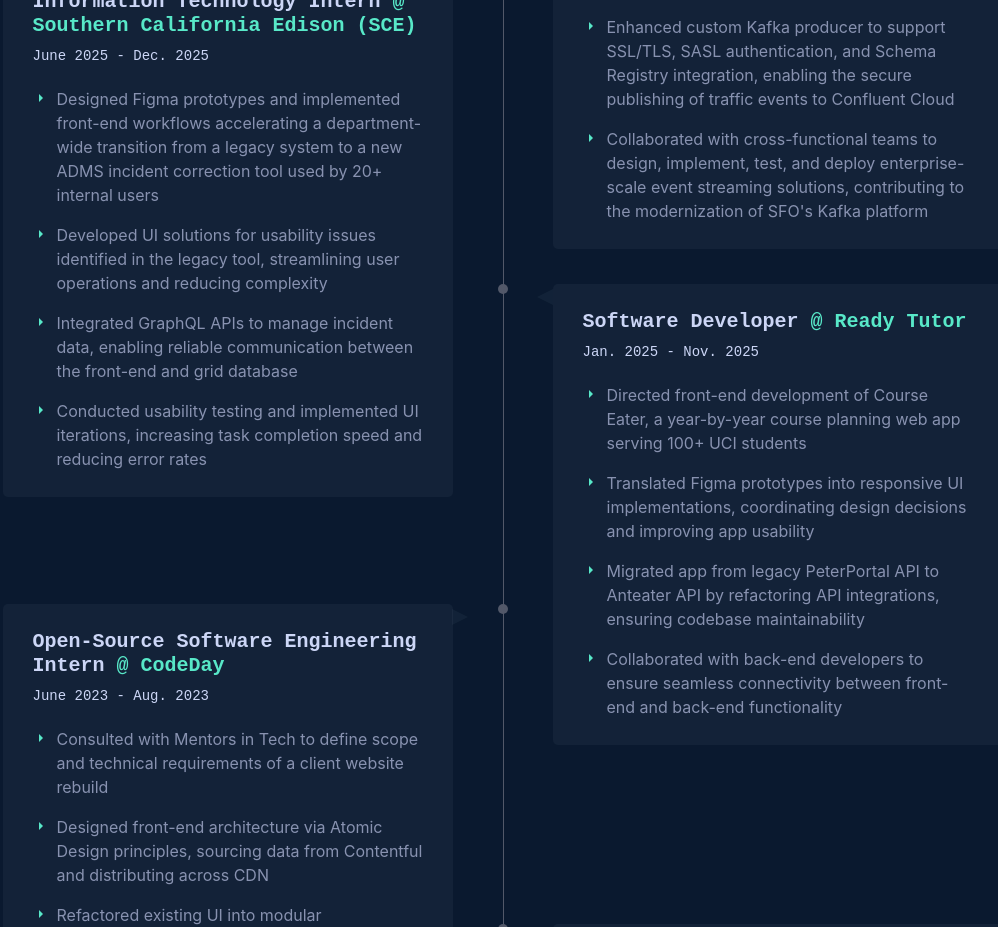
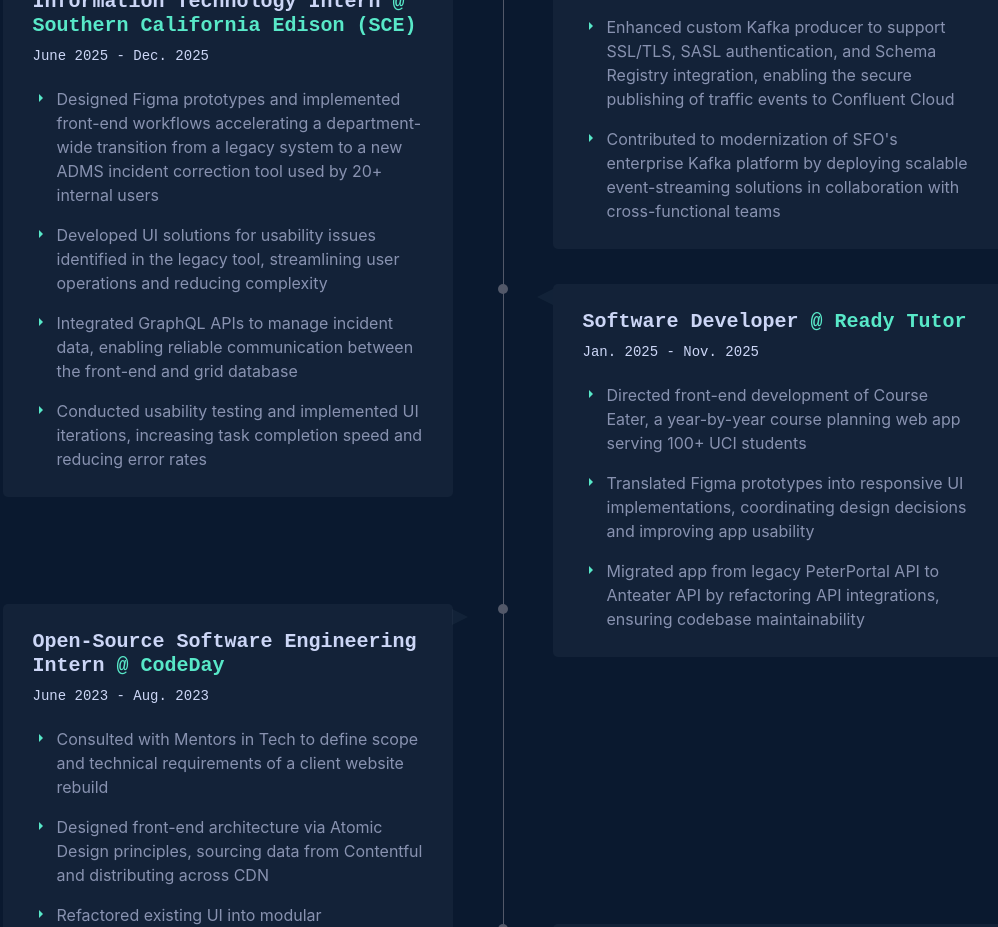
Before and after one commit to jacheng1/custom-website, a React (Vite) app: page / in a window 1280 px wide. Shown: the part 1400-2327 px from the top of the page, without its empty margins (153-1151 px from the left). Built offline with nearby package versions, Linux system fonts and the light colour scheme.

Commit message:
Modify Experience bulletpoints

```diff
--- a/src/Home.jsx
+++ b/src/Home.jsx
@@ -271,10 +271,9 @@
                   </p>
                   <p className="text-gray timeline-description">
                     <IoMdArrowDropright className="timeline-arrow me-2" />
-                    Collaborated with cross-functional teams to design,
-                    implement, test, and deploy enterprise-scale event streaming
-                    solutions, contributing to the modernization of SFO&apos;s
-                    Kafka platform
+                    Contributed to modernization of SFO&apos;s enterprise Kafka
+                    platform by deploying scalable event-streaming solutions in
+                    collaboration with cross-functional teams
                   </p>
                 </div>
               </li>
@@ -346,11 +345,6 @@
                     Migrated app from legacy PeterPortal API to Anteater API by
                     refactoring API integrations, ensuring codebase
                     maintainability
-                  </p>
-                  <p className="text-gray timeline-description">
-                    <IoMdArrowDropright className="timeline-arrow me-2" />
-                    Collaborated with back-end developers to ensure seamless
-                    connectivity between front-end and back-end functionality
                   </p>
                 </div>
               </li>
```
